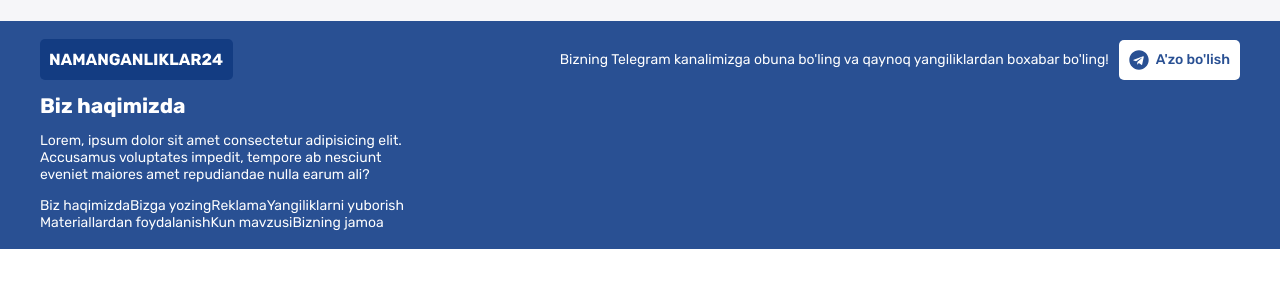
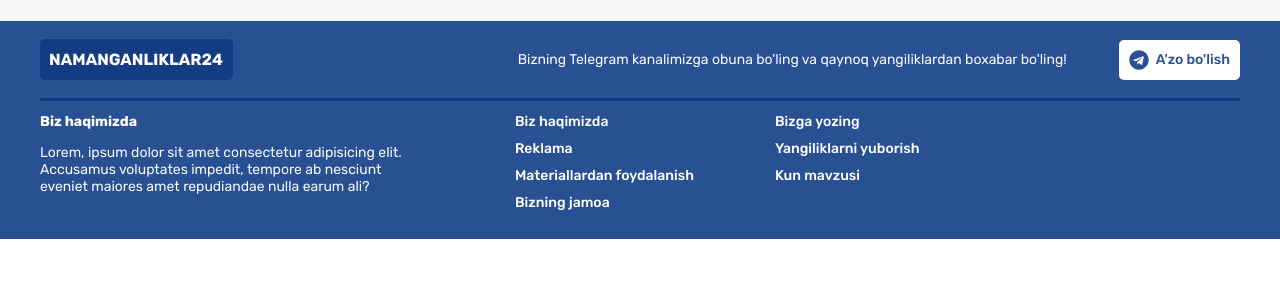
Before and after one commit to IkromBey/namanganliklar24, a plain HTML site: page index.html in a window 1280 px wide. Shown: the part 311-598 px from the top of the page. Drawn offline with nearby package versions, Linux system fonts and the light colour scheme.

Commit message:
Finish site footer styles

```diff
--- a/css/style.css
+++ b/css/style.css
@@ -351,6 +351,7 @@ img {
    align-items: center;
  }
  .site-footer__logo {
+   flex-shrink: 0;
    display: flex;
    padding:10px;
    margin-right: auto;
@@ -359,17 +360,42 @@ img {
  }
  .site-footer__sub-text {
    margin: 0;
+   margin-right: 17px;
+   padding-left: 25px;
+   padding-right: 25px;
+ }
+ .site-footer__telegram-sub {
+   flex-shrink: 0;
+ }
+ .site-footer__divider {
+   background-color: #133c82;
+   height: 3px;
+   border: none;
+   margin-top: 18px;
+   margin-bottom: 12px;
+ }
+ .site-footer__about {
+   max-width: 365px;
+   margin-right: 110px;
+ }
+ .site-footer__heading {
+   margin-top: 0;
+   font-size: 14px;
+   line-height: 17px;
  }
  .site-footer__nav {
+
    display: flex;
    flex-wrap: wrap;
+   max-width: 520px;
    padding: 0;
    margin: 0;
    list-style-type: none;
  }
- .site-footer__about {
-
-   max-width: 366px;
+ .site-footer__nav-item {
+   width: 50%;
+   padding-right: 15px;
+   margin-bottom: 10px;
  }
  .site-footer__bottom {
    display: flex;
@@ -377,6 +403,10 @@ img {
  }
   .site-footer__nav-link {
     display: inline-block;
+    font-weight: 500;
     text-decoration: none;
     color: #fff;
   }
+  .site-footer__nav-link:hover {
+    text-decoration: underline;
+  }
--- a/index.html
+++ b/index.html
@@ -113,6 +113,8 @@
   </header>
 
 
+<!-- MAIN CONTENT -->
+
   <!-- SITE-FOOTER -->
   <footer class="site-footer">
     <div class="container">
@@ -127,11 +129,13 @@
         </a>
       </div>
 
+      <hr class="site-footer__divider">
      <div class="site-footer__bottom">
        <section class="site-footer__about">
          <h2 class="site-footer__heading">Biz haqimizda</h2>
          <p class="site-footer__text">Lorem, ipsum dolor sit amet consectetur adipisicing elit. Accusamus voluptates impedit, tempore ab nesciunt eveniet maiores amet repudiandae nulla earum ali?</p>
 
+        </section>
         <ul class="site-footer__nav">
           <li class="site-footer__nav-item"><a class="site-footer__nav-link" href="#"> Biz haqimizda </a></li>
           <li class="site-footer__nav-item"><a class="site-footer__nav-link" href="#"> Bizga yozing </a></li>
@@ -141,8 +145,6 @@
           <li class="site-footer__nav-item"><a class="site-footer__nav-link" href="#"> Kun mavzusi </a></li>
           <li class="site-footer__nav-item"><a class="site-footer__nav-link" href="#"> Bizning jamoa </a></li>
         </ul>
-
-       </section>
      </div>
     </div>
   </footer>
```
Lines whose indentation alone changed are shown as unchanged.
